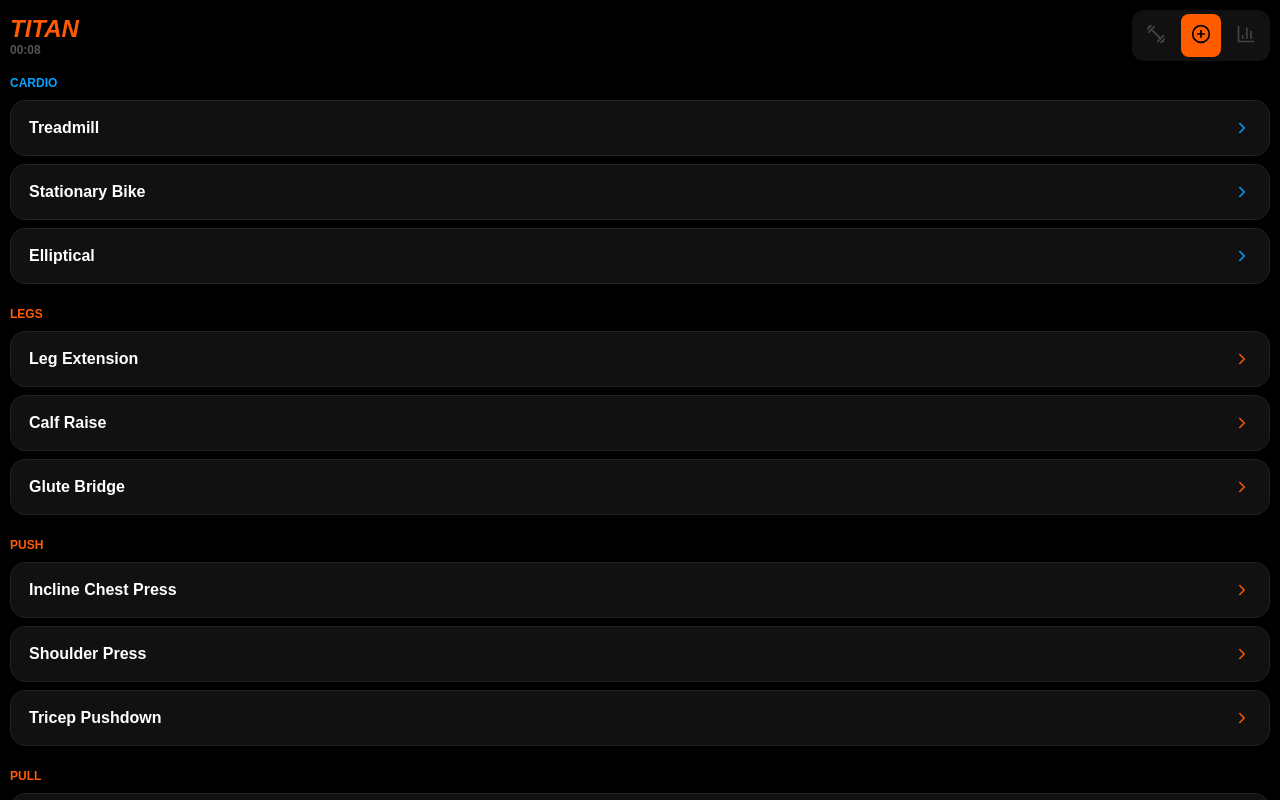
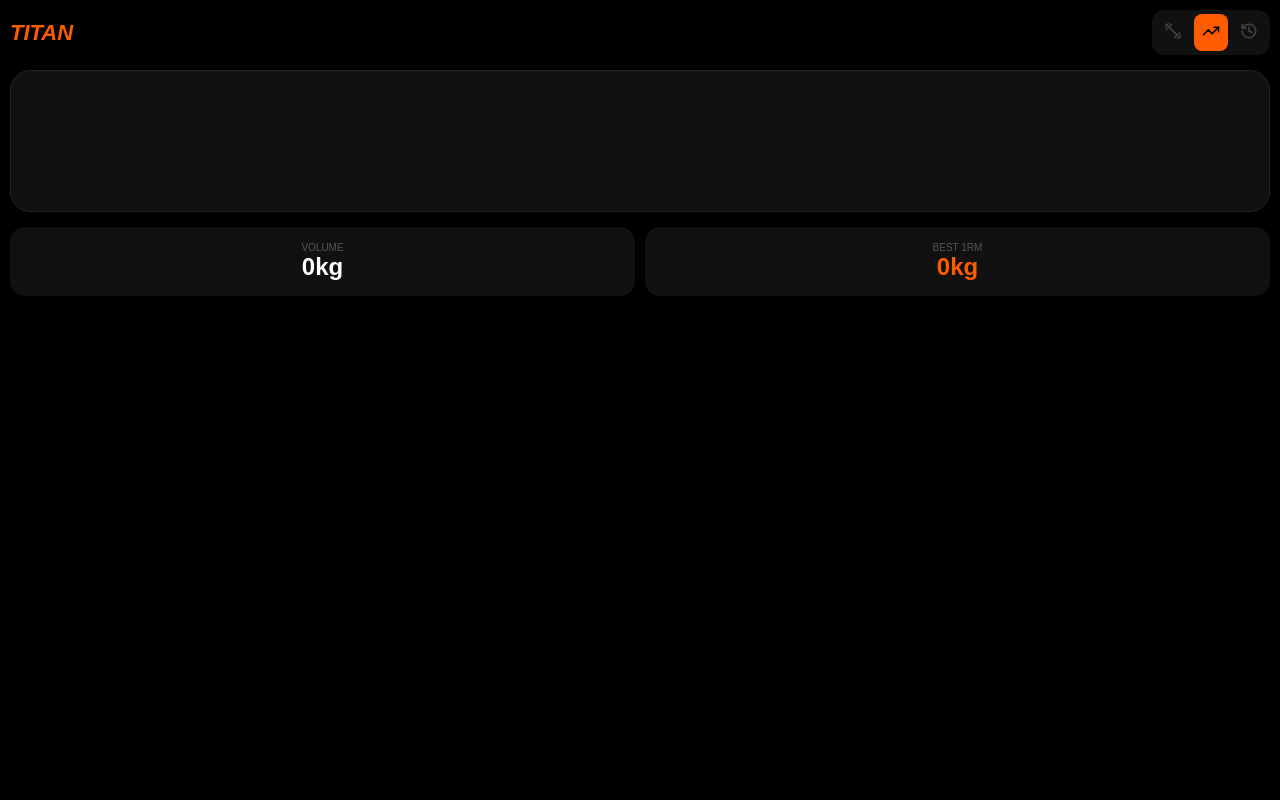
Before and after one commit to srafiq2406teachered-byte/Titan-Tracker, a React (Vite) app: page / in a window 1280 px wide. Both pictures are taken after a click on the button 1201 px from the left and 35 px from the top of the page. Shown: the top 800 px of the page. Built offline with nearby package versions, Linux system fonts and the light colour scheme.

Commit message:
Update App.jsx

```diff
--- a/src/App.jsx
+++ b/src/App.jsx
@@ -1,5 +1,5 @@
 import React, { useState, useEffect } from 'react';
-import { CheckCircle, Clock, Dumbbell, BarChart3, PlusCircle, X, ChevronRight, Activity, Trash2, StopCircle, Timer, Zap, Target } from 'lucide-react';
+import { CheckCircle, Clock, Dumbbell, BarChart3, PlusCircle, X, ChevronRight, Activity, Trash2, StopCircle, Timer, Zap, History, TrendingUp, Trophy, Star } from 'lucide-react';
 
 const TitanTracker = () => {
   const MASTER_PROTOCOL = [
@@ -13,200 +13,154 @@ const TitanTracker = () => {
     { id: "D2", name: "Walking Lunges", sets: 3, goal: "12 Total", rest: 30 }
   ];
 
-  const MASTER_LIBRARY = {
-    CARDIO: ["Treadmill", "Stationary Bike", "Elliptical"],
-    LEGS: ["Leg Extension", "Calf Raise", "Glute Bridge"],
-    PUSH: ["Incline Chest Press", "Shoulder Press", "Tricep Pushdown"],
-    PULL: ["Face Pulls", "Bicep Curls", "Hammer Curls"]
-  };
-
   const [view, setView] = useState('train');
   const [timeLeft, setTimeLeft] = useState(0);
   const [mounted, setMounted] = useState(false);
   const [completedSets, setCompletedSets] = useState({});
   const [exerciseData, setExerciseData] = useState({});
-  const [customExercises, setCustomExercises] = useState([]);
-  const [sessionStartTime] = useState(() => Date.now());
-  const [sessionElapsed, setSessionElapsed] = useState("00:00");
+  const [history, setHistory] = useState([]);
+  const [showPB, setShowPB] = useState(false);
 
   useEffect(() => {
-    const savedSets = localStorage.getItem('titan_sets_v27');
-    const savedData = localStorage.getItem('titan_metrics_v27');
-    const savedCustom = localStorage.getItem('titan_custom_v27');
+    const savedSets = localStorage.getItem('titan_sets_v30');
+    const savedData = localStorage.getItem('titan_metrics_v30');
+    const savedHistory = localStorage.getItem('titan_history_v30');
     if (savedSets) setCompletedSets(JSON.parse(savedSets));
     if (savedData) setExerciseData(JSON.parse(savedData));
-    if (savedCustom) setCustomExercises(JSON.parse(savedCustom));
+    if (savedHistory) setHistory(JSON.parse(savedHistory));
     setMounted(true);
   }, []);
 
   useEffect(() => {
     if (mounted) {
-      localStorage.setItem('titan_sets_v27', JSON.stringify(completedSets));
-      localStorage.setItem('titan_metrics_v27', JSON.stringify(exerciseData));
-      localStorage.setItem('titan_custom_v27', JSON.stringify(customExercises));
+      localStorage.setItem('titan_sets_v30', JSON.stringify(completedSets));
+      localStorage.setItem('titan_metrics_v30', JSON.stringify(exerciseData));
+      localStorage.setItem('titan_history_v30', JSON.stringify(history));
     }
-  }, [completedSets, exerciseData, customExercises, mounted]);
+  }, [completedSets, exerciseData, history, mounted]);
 
-  useEffect(() => {
-    const timer = setInterval(() => {
-      const diff = Math.floor((Date.now() - sessionStartTime) / 1000);
-      setSessionElapsed(`${Math.floor(diff/60).toString().padStart(2,'0')}:${(diff%60).toString().padStart(2,'0')}`);
-      if (timeLeft > 0) setTimeLeft(p => p - 1);
-    }, 1000);
-    return () => clearInterval(timer);
-  }, [sessionStartTime, timeLeft]);
-
-  // --- ANALYTICS ENGINE ---
   const getStats = () => {
-    let volume = 0;
-    let totalReps = 0;
-    let cardioMin = 0;
-    let strengthSets = 0;
-    let max1RM = 0;
-    let peakExercise = "None";
-
-    [...MASTER_PROTOCOL, ...customExercises].forEach(ex => {
-      const extra = exerciseData[`${ex.id}-extra`] || 0;
-      for (let i = 0; i < (ex.sets + extra); i++) {
+    let volume = 0, reps = 0, sSets = 0, max1RM = 0;
+    MASTER_PROTOCOL.forEach(ex => {
+      for (let i = 0; i < ex.sets; i++) {
         const key = `${ex.id}-${i}`;
         if (completedSets[key]) {
           const w = parseFloat(exerciseData[`${key}-w`] || 0);
           const r = parseFloat(exerciseData[`${key}-r`] || 0);
-          if (ex.isCardio) {
-            cardioMin += w;
-          } else {
-            volume += (w * r);
-            totalReps += r;
-            strengthSets++;
-            // Epley Formula: 1RM = W * (1 + R/30)
-            if (r > 0) {
-              const current1RM = w * (1 + (r / 30));
-              if (current1RM > max1RM) {
-                max1RM = current1RM;
-                peakExercise = ex.name;
-              }
-            }
-          }
+          volume += (w * r); reps += r; sSets++;
+          const current1RM = w * (1 + (r / 30));
+          if (current1RM > max1RM) max1RM = current1RM;
         }
       }
     });
-    return { volume, cardioMin, avgWeight: strengthSets > 0 ? (volume / totalReps).toFixed(1) : 0, strengthSets, max1RM: Math.round(max1RM), peakExercise };
+    return { volume, max1RM: Math.round(max1RM) };
   };
 
+  const handleFinish = () => {
+    const stats = getStats();
+    if (stats.volume === 0) return;
+
+    const allTimeBest = history.length > 0 ? Math.max(...history.map(h => h.volume)) : 0;
+    const isNewPB = stats.volume > allTimeBest && history.length > 0;
+
+    const newEntry = {
+      date: new Date().toLocaleDateString('en-GB', { day: '2-digit', month: 'short' }),
+      volume: stats.volume,
+      peak: stats.max1RM,
+      isPB: isNewPB
+    };
+
+    setHistory([...history, newEntry]);
+    if (isNewPB) {
+      setShowPB(true);
+      setTimeout(() => setShowPB(false), 5000);
+    }
+    setCompletedSets({}); setExerciseData({});
+    setView('metrics');
+  };
+
+  const THEME = { orange: '#FF5C00', bg: '#000', card: '#111', border: '#222', textDim: '#555' };
   const stats = getStats();
-  const THEME = { orange: '#FF5C00', blue: '#00A3FF', bg: '#000', card: '#111', border: '#222', textDim: '#555' };
+  const maxVolHistory = Math.max(...history.map(h => h.volume), 1);
+
   if (!mounted) return null;
 
   return (
-    <div style={{ backgroundColor: THEME.bg, minHeight: '100vh', color: '#fff', fontFamily: 'sans-serif', padding: '10px', boxSizing: 'border-box', overflowX: 'hidden' }}>
+    <div style={{ backgroundColor: THEME.bg, minHeight: '100vh', color: '#fff', fontFamily: 'sans-serif', padding: '10px', position: 'relative' }}>
+
+      {/* PB CELEBRATION OVERLAY */}
+      {showPB && (
+        <div style={{ position: 'fixed', top: 0, left: 0, right: 0, bottom: 0, background: 'rgba(255, 92, 0, 0.9)', zIndex: 3000, display: 'flex', flexDirection: 'column', justifyContent: 'center', alignItems: 'center', textAlign: 'center' }}>
+          <Trophy size={100} color="#000" />
+          <h1 style={{ color: '#000', fontSize: '42px', fontWeight: '900' }}>NEW PB!</h1>
+          <p style={{ color: '#000', fontWeight: 'bold' }}>You just crushed your previous record.</p>
+        </div>
+      )}
 
       {/* HEADER */}
       <header style={{ display: 'flex', justifyContent: 'space-between', alignItems: 'center', marginBottom: '15px' }}>
-        <div>
-          <h1 style={{ fontSize: '24px', fontWeight: '900', fontStyle: 'italic', color: THEME.orange, margin: 0 }}>TITAN</h1>
-          <div style={{ fontSize: '12px', fontWeight: 'bold', color: THEME.textDim }}>{sessionElapsed}</div>
-        </div>
-        <div style={{ display: 'flex', gap: '5px', background: THEME.card, padding: '4px', borderRadius: '12px' }}>
-          <button onClick={() => setView('train')} style={{ background: view === 'train' ? THEME.orange : 'transparent', border: 'none', padding: '10px', borderRadius: '8px' }}><Dumbbell size={20} color={view === 'train' ? '#000' : '#444'} /></button>
-          <button onClick={() => setView('library')} style={{ background: view === 'library' ? THEME.orange : 'transparent', border: 'none', padding: '10px', borderRadius: '8px' }}><PlusCircle size={20} color={view === 'library' ? '#000' : '#444'} /></button>
-          <button onClick={() => setView('metrics')} style={{ background: view === 'metrics' ? THEME.orange : 'transparent', border: 'none', padding: '10px', borderRadius: '8px' }}><BarChart3 size={20} color={view === 'metrics' ? '#000' : '#444'} /></button>
+        <h1 style={{ fontSize: '22px', fontWeight: '900', fontStyle: 'italic', color: THEME.orange, margin: 0 }}>TITAN</h1>
+        <div style={{ display: 'flex', gap: '4px', background: THEME.card, padding: '4px', borderRadius: '12px' }}>
+          <button onClick={() => setView('train')} style={{ background: view === 'train' ? THEME.orange : 'transparent', border: 'none', padding: '8px', borderRadius: '8px' }}><Dumbbell size={18} color={view === 'train' ? '#000' : '#444'} /></button>
+          <button onClick={() => setView('metrics')} style={{ background: view === 'metrics' ? THEME.orange : 'transparent', border: 'none', padding: '8px', borderRadius: '8px' }}><TrendingUp size={18} color={view === 'metrics' ? '#000' : '#444'} /></button>
+          <button onClick={() => setView('calendar')} style={{ background: view === 'calendar' ? THEME.orange : 'transparent', border: 'none', padding: '8px', borderRadius: '8px' }}><History size={18} color={view === 'calendar' ? '#000' : '#444'} /></button>
         </div>
       </header>
 
-      {/* VIEW: METRICS (Dashboard with 1RM) */}
+      {/* METRICS VIEW */}
       {view === 'metrics' && (
         <div style={{ display: 'flex', flexDirection: 'column', gap: '15px' }}>
-          {/* Main Volume Card */}
-          <div style={{ background: THEME.card, padding: '25px', borderRadius: '20px', border: `1px solid ${THEME.border}`, textAlign: 'center' }}>
-            <Activity size={32} color={THEME.orange} style={{ margin: '0 auto 10px' }} />
-            <div style={{ fontSize: '12px', color: THEME.textDim, fontWeight: 'bold', textTransform: 'uppercase' }}>Session Volume</div>
-            <div style={{ fontSize: '48px', fontWeight: '900' }}>{stats.volume.toLocaleString()}<span style={{ fontSize: '16px', color: THEME.orange }}> KG</span></div>
-          </div>
-
-          {/* 1RM Peak Power Card */}
-          <div style={{ background: THEME.card, padding: '20px', borderRadius: '20px', border: `1px solid ${THEME.orange}`, display: 'flex', justifyContent: 'space-between', alignItems: 'center' }}>
-            <div>
-              <div style={{ fontSize: '11px', color: THEME.orange, fontWeight: 'bold' }}>PEAK ESTIMATED 1RM</div>
-              <div style={{ fontSize: '13px', fontWeight: 'bold', marginTop: '4px' }}>{stats.peakExercise}</div>
-            </div>
-            <div style={{ textAlign: 'right' }}>
-              <div style={{ fontSize: '32px', fontWeight: '900' }}>{stats.max1RM}<span style={{ fontSize: '14px' }}> KG</span></div>
+          <div style={{ background: THEME.card, padding: '20px', borderRadius: '20px', border: `1px solid ${THEME.border}` }}>
+             <div style={{ display: 'flex', alignItems: 'flex-end', justifyContent: 'space-between', height: '100px', gap: '5px' }}>
+              {history.slice(-10).map((h, i) => (
+                <div key={i} style={{ flex: 1, display: 'flex', flexDirection: 'column', alignItems: 'center', gap: '5px' }}>
+                  <div style={{ width: '100%', background: h.isPB ? '#FFD700' : THEME.orange, height: `${(h.volume / maxVolHistory) * 100}%`, borderRadius: '3px', minHeight: '4px', position: 'relative' }}>
+                    {h.isPB && <Star size={8} color="#000" style={{ position: 'absolute', top: '-12px', left: '25%' }} />}
+                  </div>
+                </div>
+              ))}
             </div>
           </div>
-
-          {/* Grid Stats */}
-          <div style={{ display: 'grid', gridTemplateColumns: '1fr 1fr', gap: '15px' }}>
-            <div style={{ background: THEME.card, padding: '20px', borderRadius: '20px', border: `1px solid ${THEME.border}` }}>
-              <Zap size={20} color={THEME.orange} style={{ marginBottom: '8px' }} />
-              <div style={{ fontSize: '11px', color: THEME.textDim, fontWeight: 'bold' }}>AVG INTENSITY</div>
-              <div style={{ fontSize: '24px', fontWeight: '900' }}>{stats.avgWeight}<span style={{ fontSize: '12px' }}> KG</span></div>
+          <div style={{ display: 'grid', gridTemplateColumns: '1fr 1fr', gap: '10px' }}>
+            <div style={{ background: THEME.card, padding: '15px', borderRadius: '15px', textAlign: 'center' }}>
+              <div style={{ fontSize: '10px', color: THEME.textDim }}>VOLUME</div>
+              <div style={{ fontSize: '24px', fontWeight: '900' }}>{stats.volume}kg</div>
             </div>
-            <div style={{ background: THEME.card, padding: '20px', borderRadius: '20px', border: `1px solid ${THEME.border}` }}>
-              <Timer size={20} color={THEME.blue} style={{ marginBottom: '8px' }} />
-              <div style={{ fontSize: '11px', color: THEME.textDim, fontWeight: 'bold' }}>CARDIO TIME</div>
-              <div style={{ fontSize: '24px', fontWeight: '900' }}>{stats.cardioMin}<span style={{ fontSize: '12px' }}> MIN</span></div>
+            <div style={{ background: THEME.card, padding: '15px', borderRadius: '15px', textAlign: 'center' }}>
+              <div style={{ fontSize: '10px', color: THEME.textDim }}>BEST 1RM</div>
+              <div style={{ fontSize: '24px', fontWeight: '900', color: THEME.orange }}>{stats.max1RM}kg</div>
             </div>
           </div>
         </div>
       )}
 
-      {/* TRAIN & LIBRARY VIEWS RETAINED FROM v26.0 */}
+      {/* TRAIN VIEW */}
       {view === 'train' && (
         <div style={{ display: 'flex', flexDirection: 'column', gap: '12px' }}>
-          {[...MASTER_PROTOCOL, ...customExercises].map((ex) => (
-            <div key={ex.id} style={{ background: THEME.card, borderRadius: '18px', padding: '15px', borderLeft: `5px solid ${ex.isCardio ? THEME.blue : (ex.isCustom ? '#333' : THEME.orange)}` }}>
-              <div style={{ display: 'flex', justifyContent: 'space-between', marginBottom: '12px', alignItems: 'center' }}>
-                <h3 style={{ fontSize: '15px', fontWeight: '800', textTransform: 'uppercase', margin: 0 }}>{ex.name}</h3>
-                <div style={{ display: 'flex', gap: '8px', alignItems: 'center' }}>
-                  <span style={{ color: ex.isCardio ? THEME.blue : THEME.orange, fontWeight: '900', fontSize: '11px' }}>{ex.goal}</span>
-                  {ex.isCustom && <Trash2 size={16} color="#444" onClick={() => setCustomExercises(prev => prev.filter(c => c.id !== ex.id))} />}
+          {MASTER_PROTOCOL.map((ex) => (
+            <div key={ex.id} style={{ background: THEME.card, borderRadius: '18px', padding: '15px', borderLeft: `4px solid ${THEME.orange}` }}>
+              <div style={{ fontWeight: '800', fontSize: '14px', marginBottom: '10px' }}>{ex.name}</div>
+              {[...Array(ex.sets)].map((_, i) => (
+                <div key={i} style={{ display: 'flex', gap: '8px', marginBottom: '8px' }}>
+                  <button onClick={() => { setCompletedSets({...completedSets, [`${ex.id}-${i}`]: !completedSets[`${ex.id}-${i}`]}); if(!completedSets[`${ex.id}-${i}`]) setTimeLeft(ex.rest); }}
+                    style={{ width: '45px', height: '45px', background: completedSets[`${ex.id}-${i}`] ? THEME.orange : '#222', border: 'none', borderRadius: '10px', color: '#000', fontWeight: '900' }}>
+                    {i+1}
+                  </button>
+                  <input type="number" placeholder="KG" value={exerciseData[`${ex.id}-${i}-w`] || ''} onChange={e => setExerciseData({...exerciseData, [`${ex.id}-${i}-w`]: e.target.value})} style={{ flex: 1, background: '#000', border: '1px solid #222', borderRadius: '10px', color: '#fff', textAlign: 'center' }} />
+                  <input type="number" placeholder="R" value={exerciseData[`${ex.id}-${i}-r`] || ''} onChange={e => setExerciseData({...exerciseData, [`${ex.id}-${i}-r`]: e.target.value})} style={{ flex: 1, background: '#000', border: '1px solid #222', borderRadius: '10px', color: THEME.orange, textAlign: 'center' }} />
                 </div>
-              </div>
-              <div style={{ display: 'flex', flexDirection: 'column', gap: '8px' }}>
-                {[...Array(ex.sets + (exerciseData[`${ex.id}-extra`] || 0))].map((_, i) => {
-                  const key = `${ex.id}-${i}`;
-                  const isDone = completedSets[key];
-                  return (
-                    <div key={i} style={{ display: 'flex', gap: '8px', alignItems: 'center' }}>
-                      <button onClick={() => { if(!isDone && !ex.isCardio) setTimeLeft(ex.rest); setCompletedSets(prev => ({ ...prev, [key]: !isDone })); }}
-                        style={{ width: '15%', height: '48px', borderRadius: '10px', border: 'none', background: isDone ? (ex.isCardio ? THEME.blue : THEME.orange) : '#222', color: isDone ? '#000' : '#fff', fontWeight: '900', fontSize: '16px' }}>
-                        {isDone ? <CheckCircle size={20} /> : (ex.isCardio ? <Timer size={18}/> : i + 1)}
-                      </button>
-                      <input type="text" inputMode="decimal" placeholder={ex.isCardio ? "MIN" : "KG"} value={exerciseData[`${key}-w`] || ''} onChange={(e) => setExerciseData(prev => ({ ...prev, [`${key}-w`]: e.target.value }))}
-                        style={{ flex: 1, minWidth: 0, background: '#000', border: '1px solid #222', color: '#fff', fontSize: '14px', textAlign: 'center', padding: '12px 0', borderRadius: '10px' }} />
-                      <input type="text" inputMode="numeric" placeholder={ex.isCardio ? "LVL" : "REPS"} value={exerciseData[`${key}-r`] || ''} onChange={(e) => setExerciseData(prev => ({ ...prev, [`${key}-r`]: e.target.value }))}
-                        style={{ flex: 1, minWidth: 0, background: '#000', border: '1px solid #222', color: ex.isCardio ? THEME.blue : THEME.orange, fontSize: '14px', textAlign: 'center', padding: '12px 0', borderRadius: '10px' }} />
-                    </div>
-                  );
-                })}
-              </div>
-            </div>
-          ))}
-          <button style={{ background: THEME.orange, color: '#000', padding: '20px', borderRadius: '18px', border: 'none', fontWeight: '900', marginTop: '10px' }} onClick={() => { if(window.confirm("Finish Session?")) { localStorage.clear(); window.location.reload(); }}}>FINISH WORKOUT</button>
-        </div>
-      )}
-
-      {view === 'library' && (
-        <div style={{ display: 'flex', flexDirection: 'column', gap: '15px' }}>
-          {Object.entries(MASTER_LIBRARY).map(([category, machines]) => (
-            <div key={category}>
-              <div style={{ fontSize: '12px', color: category === 'CARDIO' ? THEME.blue : THEME.orange, fontWeight: '900', marginBottom: '10px' }}>{category}</div>
-              {machines.map(m => (
-                <button key={m} onClick={() => { setCustomExercises([...customExercises, { id: `EXT-${Date.now()}`, name: m, sets: 1, goal: category === 'CARDIO' ? "Steady State" : "10-12", rest: 0, isCustom: true, isCardio: category === 'CARDIO' }]); setView('train'); }}
-                  style={{ width: '100%', padding: '18px', background: THEME.card, border: `1px solid ${THEME.border}`, borderRadius: '15px', color: '#fff', display: 'flex', justifyContent: 'space-between', marginBottom: '8px', fontSize: '16px', fontWeight: '700' }}>
-                  {m} <ChevronRight size={18} color={category === 'CARDIO' ? THEME.blue : THEME.orange} />
-                </button>
               ))}
             </div>
           ))}
+          <button onClick={handleFinish} style={{ background: THEME.orange, padding: '20px', borderRadius: '15px', border: 'none', fontWeight: '900', color: '#000' }}>FINISH & LOG</button>
         </div>
       )}
 
       {/* TIMER HUD */}
       {timeLeft > 0 && (
         <div style={{ position: 'fixed', bottom: '20px', left: '10px', right: '10px', backgroundColor: '#FFF', color: '#000', padding: '12px', borderRadius: '25px', display: 'flex', justifyContent: 'space-between', alignItems: 'center', border: `3px solid ${THEME.orange}`, zIndex: 2000 }}>
-          <div style={{ display: 'flex', alignItems: 'center', gap: '10px' }}><Clock size={20} /> <span style={{ fontSize: '24px', fontWeight: '900', fontFamily: 'monospace' }}>{timeLeft}s</span></div>
-          <button onClick={() => setTimeLeft(0)} style={{ background: THEME.orange, border: 'none', padding: '8px 12px', borderRadius: '8px' }}><StopCircle size={18} /></button>
+          <div style={{ display: 'flex', alignItems: 'center', gap: '10px' }}><Clock size={20} /> <span style={{ fontSize: '24px', fontWeight: '900' }}>{timeLeft}s</span></div>
+          <button onClick={() => { setTimeLeft(0); if ('vibrate' in navigator) navigator.vibrate(200); }} style={{ background: THEME.orange, border: 'none', padding: '8px 12px', borderRadius: '8px' }}><StopCircle size={18} /></button>
         </div>
       )}
     </div>
```
